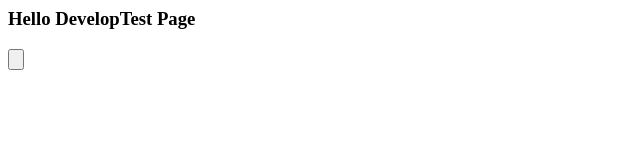
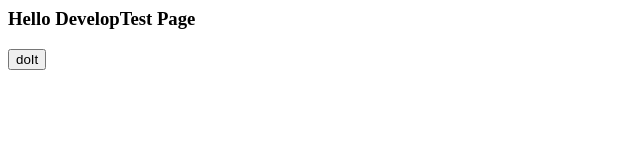
Before and after one commit to miembrodes-work/DevelopTest.github.io, a plain HTML site: page index.html in a window 1280 px wide. Shown: the full height of the page, 0-640 px from the left. Drawn offline with Linux system fonts and the light colour scheme; some packages are replaced by stand-ins of ours; a script that the page names is missing.

Commit message:
Update index.html

```diff
--- a/index.html
+++ b/index.html
@@ -4,6 +4,6 @@
   </head>
   <body>
     <h3>Hello DevelopTest Page</h3>
-    <input type="button" name="doIt" id="thisB">
+    <input type="button" name="doIt" id="thisB" value="doIt">
   </body>
 </html>
```
